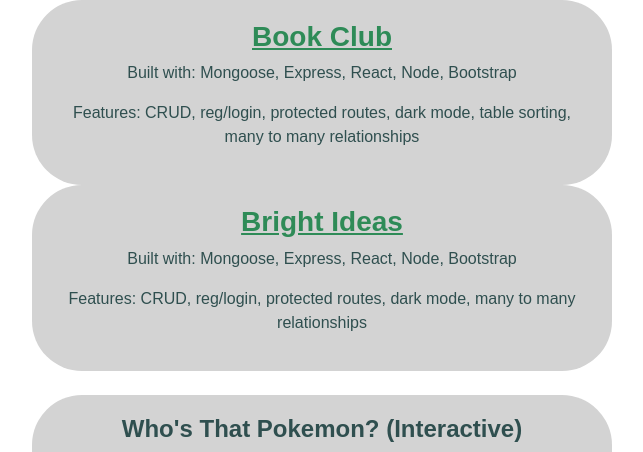
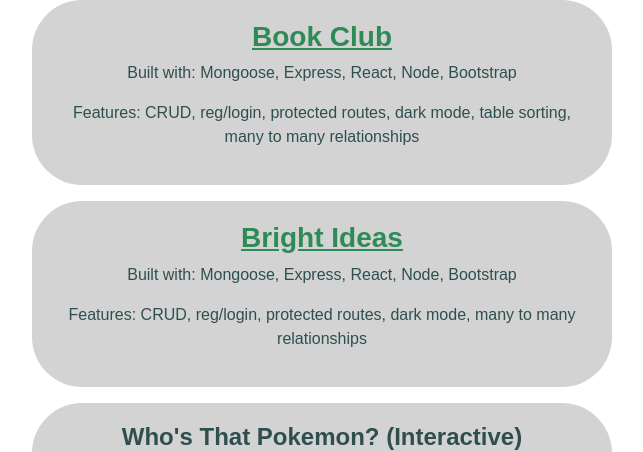
Before and after one commit to tylerwertman/website-fullstack, a React (Create React App) app in the folder client/: page / in a window 1280 px wide. Shown: the part 1105-1557 px from the top of the page, without its empty margins (318-961 px from the left). Built offline with nearby package versions, Linux system fonts and the light colour scheme; no server answers.

Commit message:
Projects

```diff
--- a/client/src/Components/Projects.jsx
+++ b/client/src/Components/Projects.jsx
@@ -7,17 +7,17 @@
     return (
         <div className="section" id={darkMode ? "projectsDark" : "projects"}>
             <h2>Projects</h2>
-            <div className={darkMode ? "contentDark" : "content"}>
+            <div className={darkMode ? "contentDark mb-3" : "content mb-3"}>
                 <a href="http://bookclub.tylerw.xyz"><h3>Book Club</h3></a>
                 <p>Built with: Mongoose, Express, React, Node, Bootstrap</p>
                 <p>Features: CRUD, reg/login, protected routes, dark mode, table sorting, many to many relationships</p>
             </div>
-            <div className={darkMode ? "contentDark" : "content"}>
+
+            <div className={darkMode ? "contentDark mb-3" : "content mb-3"}>
                 <a href="http://brightideas.tylerw.xyz"><h3>Bright Ideas</h3></a>
                 <p>Built with: Mongoose, Express, React, Node, Bootstrap</p>
                 <p>Features: CRUD, reg/login, protected routes, dark mode, many to many relationships</p>
             </div>
-            <br />
             <div className={darkMode ? "contentDark" : "content"}>
                 <WTP />
             </div>
```
